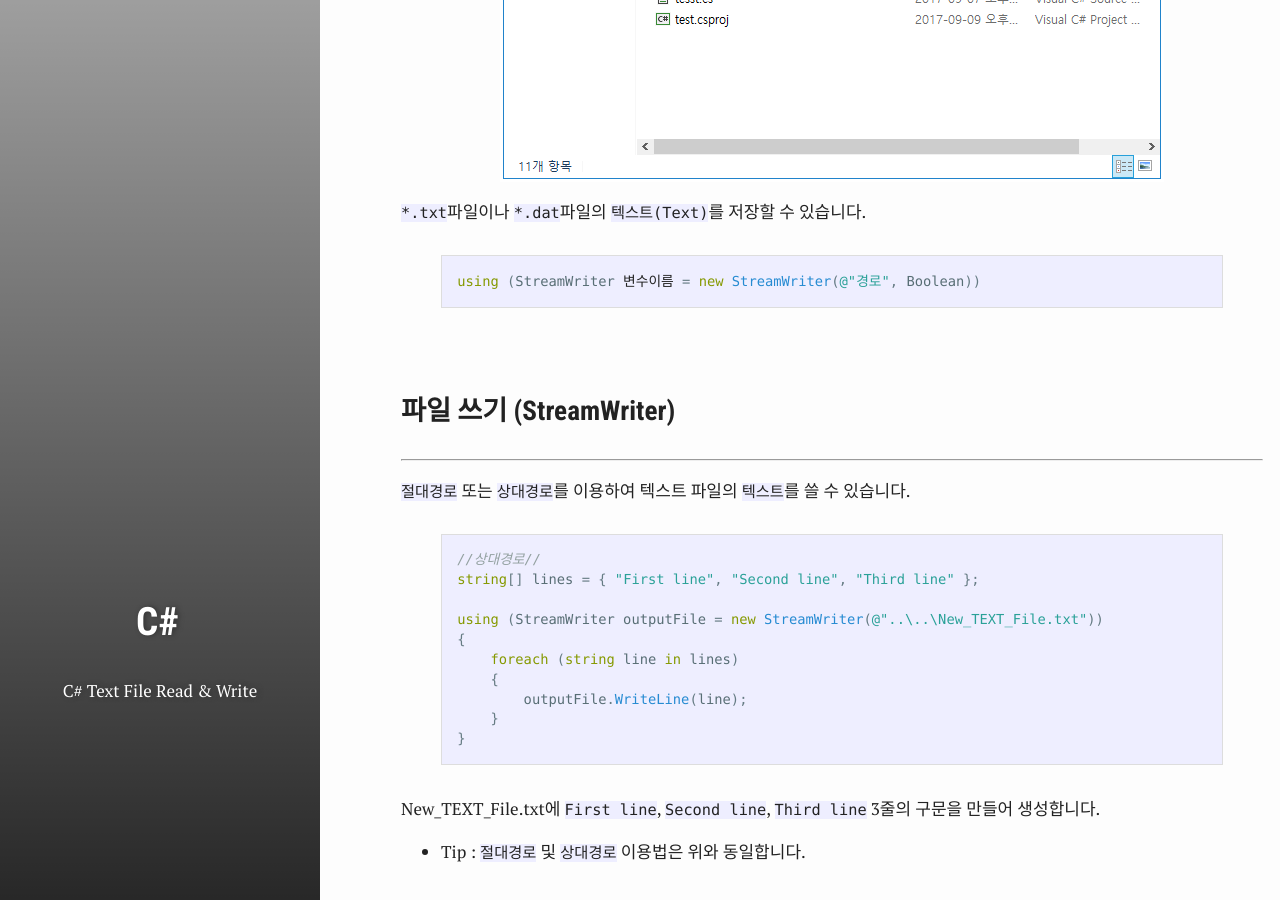
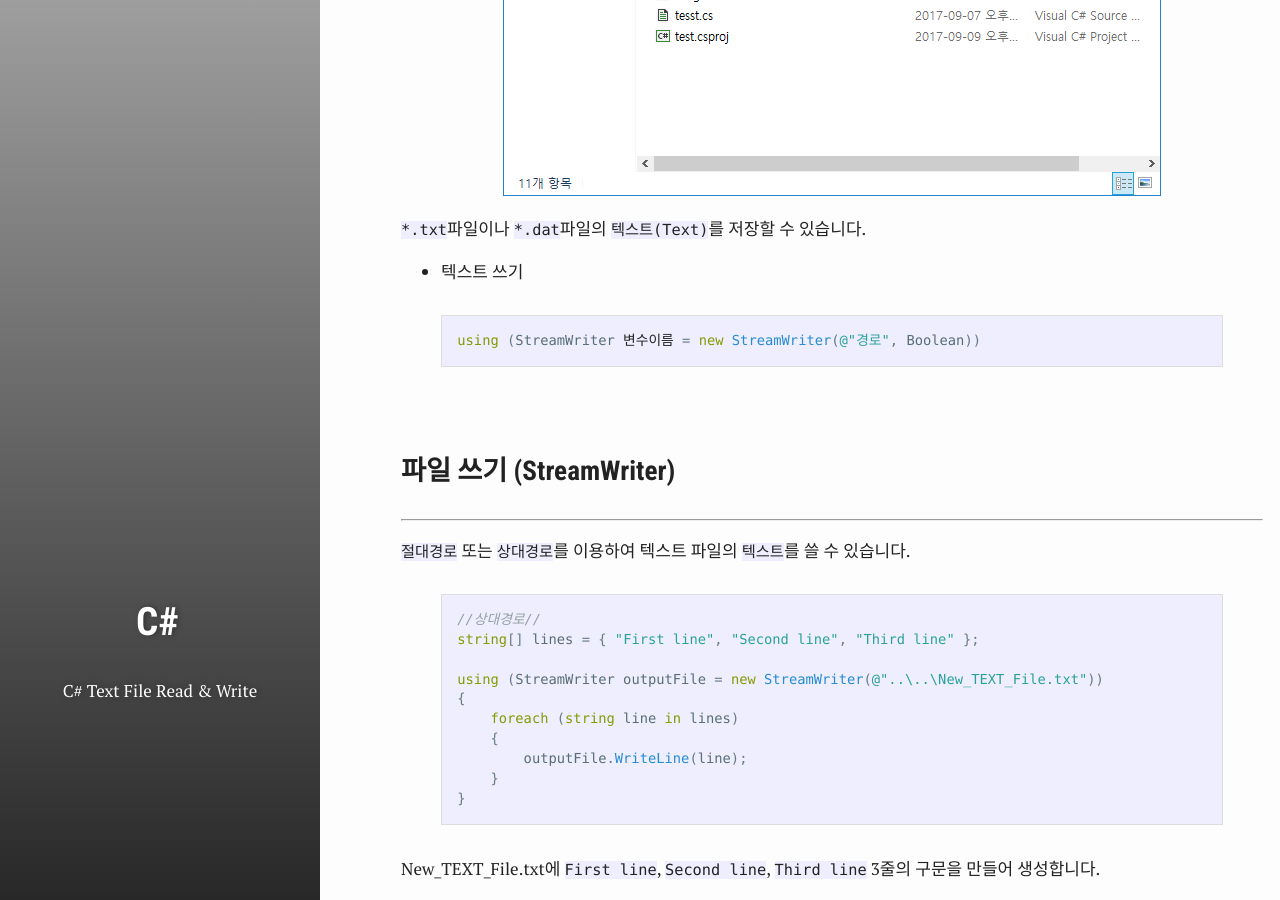
Before and after one commit to test076923/076923.github.io, a Jekyll site: the page built from _posts/2017-10-02-C#-22.md, in a window 1280 px wide and 900 px high, scrolled down 3244 px. Built offline with Jekyll 4.4.1, drawn with Linux system fonts in a browser that asks for light colours; comment, search, counter and statistics services are not loaded.

Commit message:
Update 2017-10-02-C#-22.md

```diff
--- a/_posts/2017-10-02-C#-22.md
+++ b/_posts/2017-10-02-C#-22.md
@@ -44,6 +44,7 @@ string[] 변수이름 = File.ReadAllLines(@"경로");
 {% endhighlight %}
 
 * Tip : 경로 앞에 `@`을 붙여야 하며, 한 줄 씩 읽을 경우 `변수이름[index]`로 한 줄 씩 불러올 수 있습니다.
+
 * Tip : 변수로 지정된 경로를 추가할 경우 `@` 앞에 추가해야합니다.
 
 <br>
@@ -108,6 +109,8 @@ foreach (string show in lines)
 [![2]({{ site.images }}/C/ch22/2.png)]({{ site.images }}/C/ch22/2.png)
 `*.txt`파일이나 `*.dat`파일의 `텍스트(Text)`를 저장할 수 있습니다.
 
+* 텍스트 쓰기
+
 {% highlight c# %}
 
 using (StreamWriter 변수이름 = new StreamWriter(@"경로", Boolean))
```
